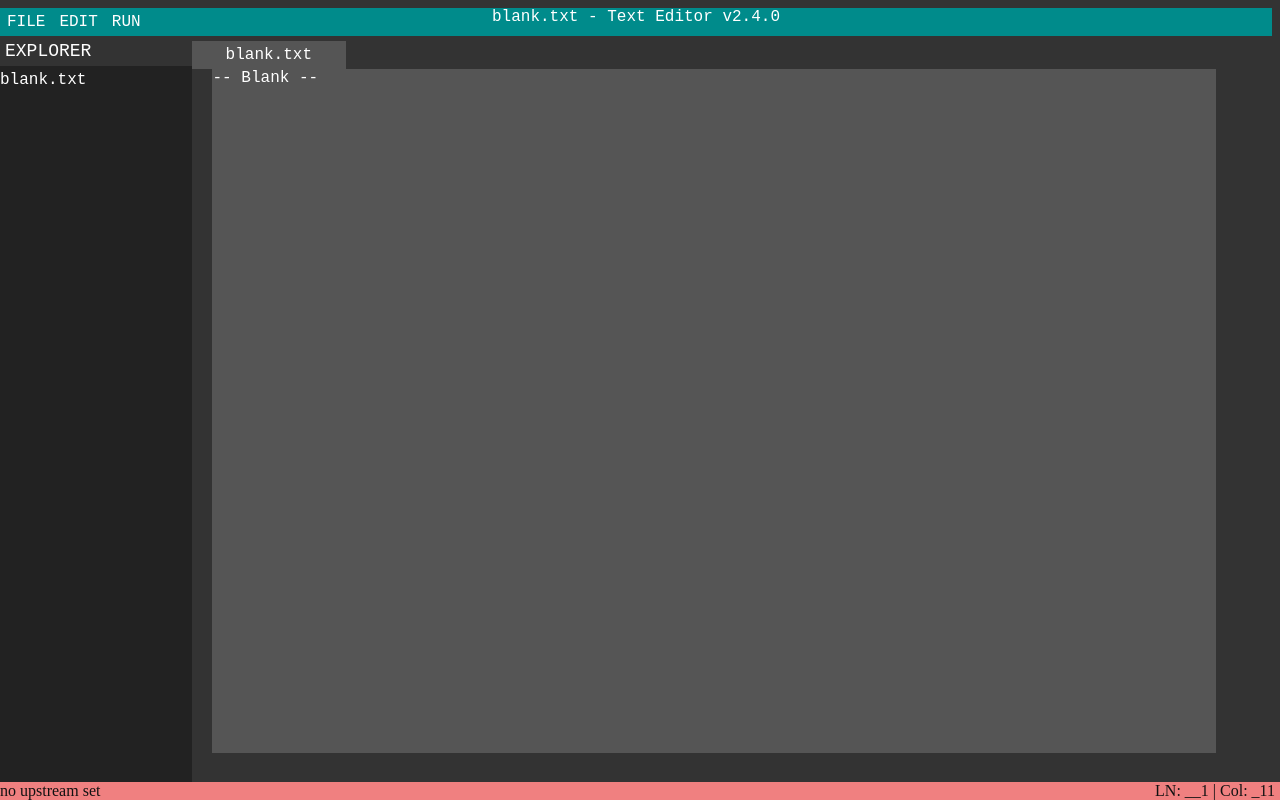
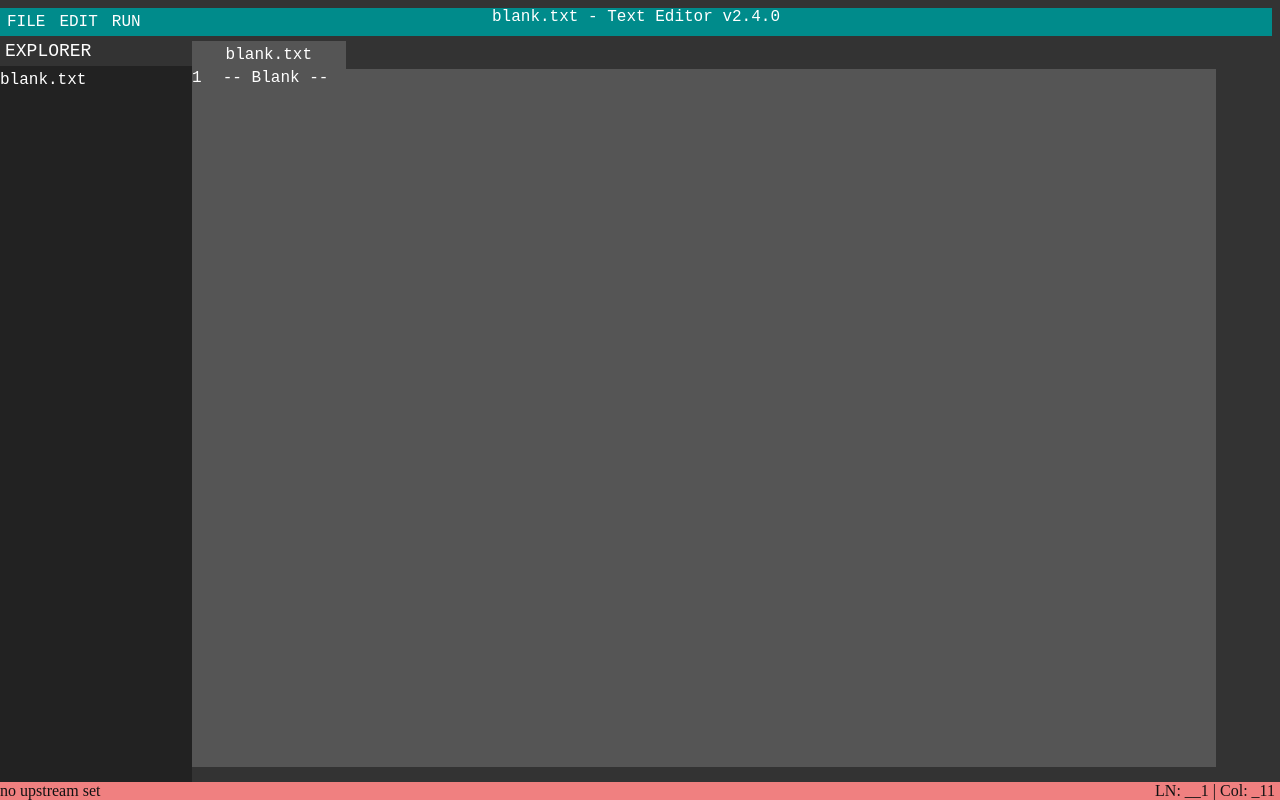
Before and after one commit to thom8047/TextEditor, a website with bundled scripts: page client/index.html in a window 1280 px wide. Built offline with nearby package versions, Linux system fonts and the light colour scheme.

Commit message:
Updated some html and added in lines, this works for making new lines via the editor, but importing needs to remove, all lines, get the number of lines and correctly put them in. This should also work with knowing that 83 characters fills a line, making the next number need to be spaced correctly. Take the line.length % 83 and the remainder should tell how many spaces are needed

```diff
--- a/client/index.html
+++ b/client/index.html
@@ -7,6 +7,7 @@
         <script src="scripts/editor.js" type="module"></script>
         <script src="scripts/dropdowns.js" type="module"></script>
         <script src="scripts/version.js" type="module"></script>
+        <script src="scripts/number_scale.js" type="module"></script>
         <script src="scripts/pythonColorCode.js"></script>
         <script src="scripts/display.js" type="module"></script>
     </head>
@@ -60,10 +61,15 @@
                         <div id="display-toolbar"></div>
                     </div>
 
-                    <div id="code">
+                    <div id="main">
                         <div id="tabs">
 
                         </div>
+                        <div id="code">
+                            <div id="number_scale"></div>
+                        </div>
+
+
                         <!-- <div class="blank-editor" id="editor" data-row=1 data-current-row=1 data-name="blank">
                             <div class="line" id="1" contenteditable="true" spellcheck="false" data-col=0 data-current-col=0></div>
                         </div> -->
--- a/client/scripts/display.js
+++ b/client/scripts/display.js
@@ -1,8 +1,8 @@
 //import for using editor
-import addEditScript from "./editor.js";
+import { addEditScript, changeScale } from "./editor.js";
 import getDropDown from "./dropdowns.js";
 import updateTitle from "./version.js";
-
+import { createNumbers } from "./number_scale.js";
 
 function getFileResolve(reader, files, currentNum) {
     try {
@@ -17,9 +17,10 @@ function switchEditors(name) { // awesome function
     var childs = $("#code").children();
     childs.each(function(index){
         var child = $(this);
-        if (child.attr('id') == "tabs") {
+        if (child.attr('id') == "number_scale") {
             // do nothing
         } else {
+            console.log(child.attr('class'))
             var className = child.attr('class').split('-editor')[0];
             child.attr('id', 'editor-null');
             child.css('display', 'none');
@@ -129,12 +130,11 @@ function createNewEditor(name) {
         "font-family": "'source-code-pro', monospace",
         "border": "0px",
         "background-color": "#555",
-        "overflow-x": "auto",
-        "overflow-y": "auto",
-        "height": "95%",
-        "width": "98%",
-        "float": "right",
+        "height": "97%",
+        "width": "97%",
+        "float": "left",
         "display": "block",
+        "scroll-snap-type": "y mandatory",
     })
     return new_line;
 }
@@ -220,6 +220,8 @@ function main() {
     var blank_file_info = ['blank.txt', '-- Blank --']
     createFileForViewing(blank_file_info[0])
     createEditor(blank_file_info[1], blank_file_info[0])
+
+    createNumbers();
 }
 
 $(document).ready(main);
--- a/client/scripts/editor.js
+++ b/client/scripts/editor.js
@@ -30,12 +30,33 @@ function focusOn(who, goToEnd) {
     return $(who).focus();
 }
 
-function updateFooter(editor) {
+function fixScale(scale) {
+    scale.children().each(function(index) {
+        $(this).attr('id', index+1);
+        $(this).text(index+1);
+    });
+}
+
+function changeScale(removeNumber) {
+    var scale = $('#number_scale')
+    if (removeNumber) {
+        scale.children().last().remove()
+    } else {
+        var number = document.createElement('div');
+        scale.append(number);
+    }
+
+    fixScale(scale);
+}
+
+function updateFooter(editor, updateWhileKeepingColVertAdj=false) {
     var getNewRowInt = String(parseInt($(editor).attr('data-current-row'))),
         getNewColInt = String(parseInt($(editor).children().eq(getNewRowInt-1).attr('data-current-col'))),
         footer = $('#footer-data');
 
-    $(editor).attr('data-column-vertical-adj', parseInt(getNewColInt));
+    if (!updateWhileKeepingColVertAdj) {
+        $(editor).attr('data-column-vertical-adj', parseInt(getNewColInt));
+    }
 
     footer.text(`LN: ${getNewRowInt.paddingLeft('___')} | Col: ${getNewColInt.paddingLeft('___')}`)
 }
@@ -77,10 +98,11 @@ function moveCursorVert(editor, dir, int_row, int_last_row, int_col) {
     // sike I need an updateFooter, but then it sets the col-vert-adj, so figure it out!
 
 
-
+    updateFooter(editor, true);
     focusOn(row, false);
     //bit of code to put the cursor in a similar pos that it was, this line will change
     if (row.children().length > 1) {
+        if (col == 0) { setCaret(row.children().eq(col)[0], true); return; }
         setCaret(row.children().eq(col-1)[0], false);
     }
 }
@@ -162,7 +184,8 @@ function checkString(editor) {
                     $(editor).attr("data-current-row", int_row-1);
                     $(editor).find('div').each( correctDivID );
 
-                    updateFooter(editor)
+                    changeScale(true);
+                    updateFooter(editor);
                     return;
                 } // make sure we don't keep removing files
                 // make sure there is something to delete, if not return null for now
@@ -175,7 +198,7 @@ function checkString(editor) {
             }
 
             if (keyCode == 13) { // enter
-                event.preventDefault();
+                key_obj.preventDefault();
                 // new line
                 var line = createNewLine(int_row+1);
                 $(line).insertAfter($(editor).find('div').eq(int_row-1));
@@ -184,7 +207,8 @@ function checkString(editor) {
                 $(editor).attr("data-current-row", int_row+1);
                 $(editor).find('div').each( correctDivID );
 
-                // update footer
+                // update footer and change scale
+                changeScale(false);
                 updateFooter(editor);
 
                 // set focus on the new line
@@ -221,7 +245,7 @@ function checkString(editor) {
     });
 }
 
-export default function addEditScript(editor) {
+function addEditScript(editor) {
     //put focus on the end of the file when clicked
     $(editor).on('click', function(event) {
         if ((event.target !== this) && ($(event.target).is('span'))) {
@@ -257,6 +281,8 @@ export default function addEditScript(editor) {
     // update the footer text for each new editor
     updateFooter(editor);
 }
+
+export { addEditScript, changeScale }
 //----------------------------------------------------
 // Notes: 8/2/2021
 //Work out bugs that are popping up with trying to move vert when moving left and right, I feel like focusing and setting the
--- /dev/null
+++ b/client/scripts/number_scale.js
@@ -0,0 +1,14 @@
+function createNumbers() {
+    var scale = $('#number_scale')
+
+    for (let i = 1; i < 2; i++) {
+        var number = document.createElement('div');
+        $(number).attr('id', i); $(number).text(i)
+
+        scale.append(number);
+    }
+}
+
+
+
+export { createNumbers }
--- a/client/stylesheet/index.css
+++ b/client/stylesheet/index.css
@@ -5,6 +5,28 @@ body {
 }
 
 /* CSS */
+
+/* width */
+#code::-webkit-scrollbar {
+  width: 10px;
+}
+
+/* Track */
+#code::-webkit-scrollbar-track {
+  background: #f1f1f1;
+  transition: 0.5s;
+}
+
+/* Handle */
+#code::-webkit-scrollbar-thumb {
+  background: #888;
+}
+
+/* Handle on hover */
+#code::-webkit-scrollbar-thumb:hover {
+  opacity: 0.5;
+  background: rgb(161, 161, 161)
+}
 
 /* DROPDOWN */
 
@@ -75,6 +97,20 @@ body {
     width: 100vw;
   }
 
+  .TextBox #number_scale {
+    float: left;
+    color: white;
+    font-family: 'source-code-pro', monospace;
+    border: 0px;
+    background-color: #555;
+    /* overflow-x: hidden; */
+    height: 97%;
+    width: 3%;
+    display: block;
+
+    text-align: left;
+  }
+
   .TextBox #display {
     float: left;
     width: 15%;
@@ -86,21 +122,20 @@ body {
     cursor:default;
   }
 
-  .TextBox #code {
+  .TextBox #main {
     float: left;
     width: 80%;
     height: 100%;
   }
 
-  .TextBox #editor {
-    color: white;
-    font-family: 'source-code-pro', monospace;
+  .TextBox #code {
+    overflow-y: auto;
     border: 0px;
     background-color: #555;
-    overflow-x: auto;
-    overflow-y: auto;
-    height: 95%;
-    display: block;
+  }
+
+  .TextBox .line {
+    scroll-snap-align: start;
   }
 
   .TextBox #tabs {
```
